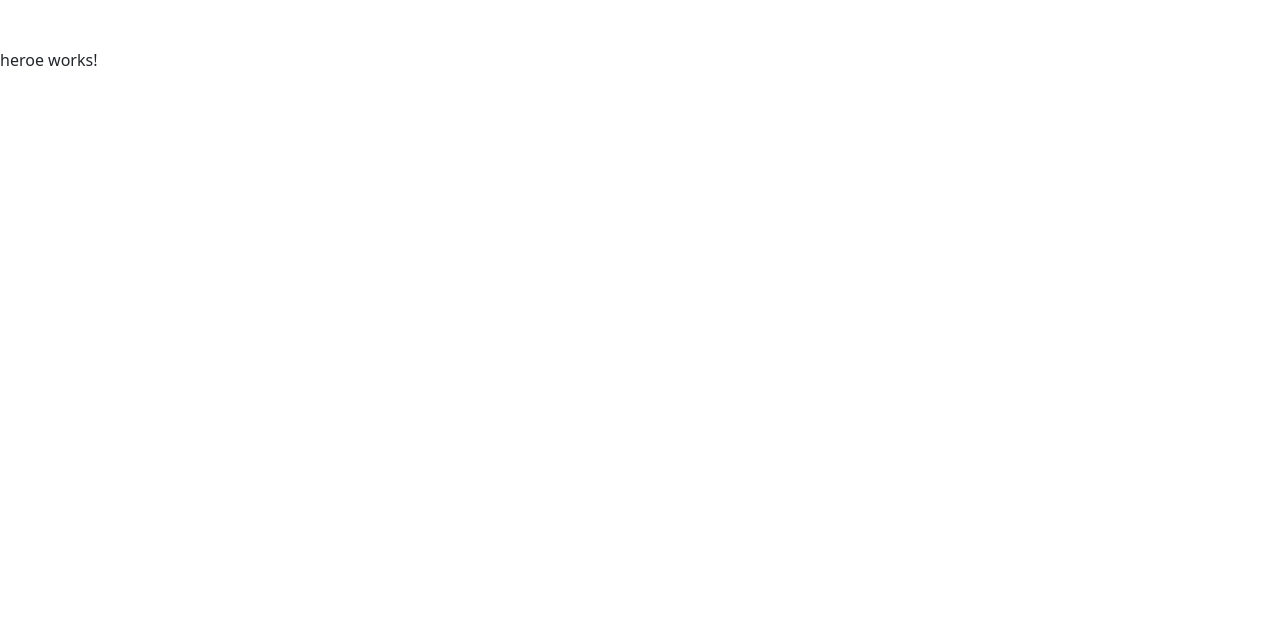
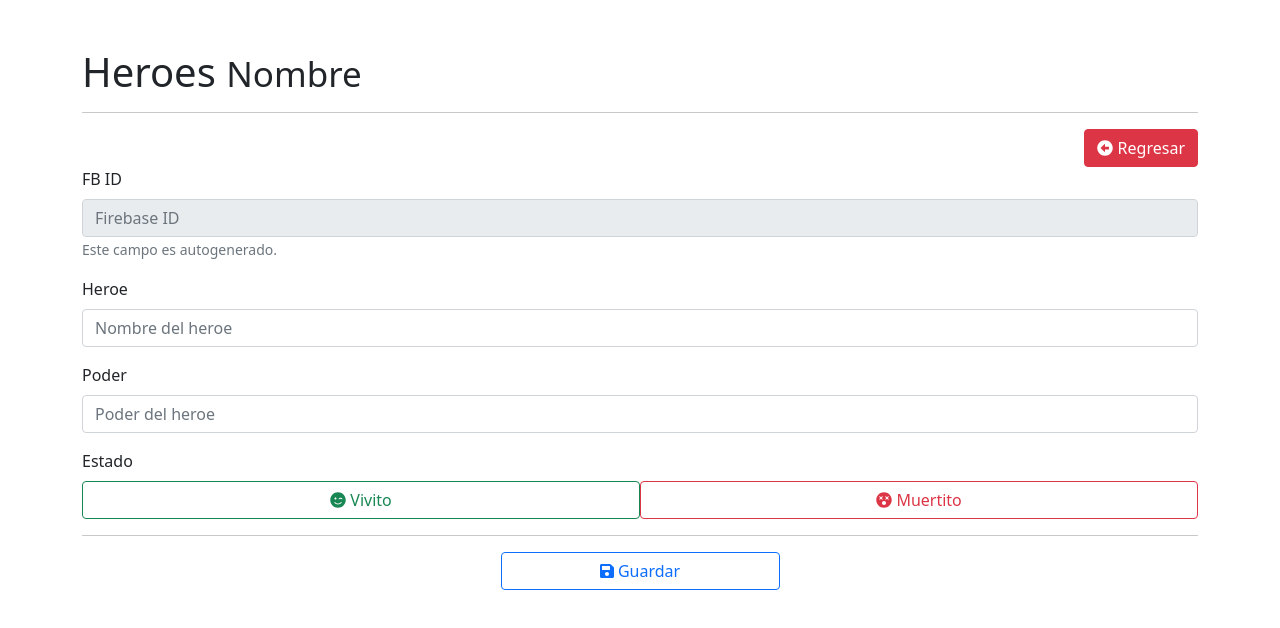
Before and after one commit to KonnyLiz/heroesapp, an Angular app: page /heroe/1 in a window 1280 px wide. Shown: the top 628 px of the page. Built offline with nearby package versions, Linux system fonts and the light colour scheme.

Commit message:
diseno de foem de heroes

```diff
--- a/src/app/app.component.html
+++ b/src/app/app.component.html
@@ -1,3 +1,3 @@
-<div class="containter mt-5">
+<div class="container mt-5">
     <router-outlet></router-outlet>
 </div>
--- a/src/app/components/heroe/heroe.component.html
+++ b/src/app/components/heroe/heroe.component.html
@@ -1 +1,61 @@
-<p>heroe works!</p>
+<h1>
+    Heroes
+    <small>Nombre</small>
+</h1>
+<hr>
+
+<div class="row text-end">
+    <div class="col">
+        <button class="btn btn-danger" routerLink="/lista">
+            <i class="fa fa-arrow-alt-circle-left"></i>
+            Regresar
+        </button>
+    </div>
+</div>
+
+<div class="animate__animated animate__fadeIn faster">
+    <div class="col">
+
+        <form>
+            <div class="mb-3">
+                <label class="form-label">FB ID</label>
+                <input type="text" class="form-control" placeholder="Firebase ID" disabled>
+                <small class="form-text text-muted">Este campo es autogenerado.</small>
+            </div>
+
+            <div class="mb-3">
+                <label class="form-label">Heroe</label>
+                <input type="text" class="form-control" placeholder="Nombre del heroe" required>
+                <!-- <small class="form-text text-muted">Este campo es autogenerado.</small> -->
+            </div>
+
+            <div class="mb-3">
+                <label class="form-label">Poder</label>
+                <input type="text" class="form-control" placeholder="Poder del heroe">
+                <!-- <small class="form-text text-muted">Este campo es autogenerado.</small> -->
+            </div>
+
+            <div class="mb-3">
+                <label class="form-label">Estado</label>
+                <br>
+                <button class="btn btn-outline-success w-50" type="button">
+                    <i class="fa fa-smile-wink"></i>
+                    Vivito
+                </button>
+                <button class="btn btn-outline-danger w-50" type="button">
+                    <i class="fa fa-dizzy"></i>
+                    Muertito
+                </button>
+            </div>
+
+            <hr>
+
+            <div class="mb-3 text-center">
+                <button type="submit" class="btn btn-outline-primary w-25">
+                    <i class="fa fa-save"></i>
+                    Guardar
+                </button>
+            </div>
+        </form>
+    </div>
+</div>
--- a/src/app/components/lista/lista.component.html
+++ b/src/app/components/lista/lista.component.html
@@ -1 +1,64 @@
-<p class="animate__animated animate__fadeIn faster">lista works!</p>
+<div class="animate__animated animate__fadeIn faster">
+
+    <h2>
+        Listado de Heroes
+    </h2>
+    <hr>
+
+    <div class="row">
+        <div class="col text-end">
+            <button class="btn btn-outline-primary" routerLink="/lista/nuevo">
+                <i class="fa fa-plus"></i>
+                Agregar
+            </button>
+        </div>
+    </div>
+
+    <div class="mt-3">
+        <table class="table">
+            <thead class="table-dark">
+                <tr>
+                    <th scope="col">#</th>
+                    <th scope="col">Nombre</th>
+                    <th scope="col">Poder</th>
+                    <th scope="col">Vivo</th>
+                    <th scope="col">Opciones</th>
+                </tr>
+            </thead>
+            <tbody>
+                <tr>
+                    <th scope="row">1</th>
+                    <td>Mark</td>
+                    <td>Otto</td>
+                    <td>@mdo</td>
+                    <td>@mdo</td>
+                </tr>
+            </tbody>
+        </table>
+    </div>
+
+</div>
+
+<div class="mt-3 text-center">
+    <div class="alert alert-info" role="alert">
+        <h4>Cargando</h4>
+        <p class="mb-0">
+            <i class="fa fa-sync fa-spin fa-2x"></i>
+        </p>
+        <p class="mb-0">
+            Espere por favor...
+        </p>
+    </div>
+</div>
+
+<div class="mt-3 text-center">
+    <div class="alert alert-warning" role="alert">
+        <h4>Vacio</h4>
+        <p class="mb-0">
+            <i class="fa fa-exclamation-circle fa-2x"></i>
+        </p>
+        <p class="mb-0">
+            No hay registros...
+        </p>
+    </div>
+</div>
```
